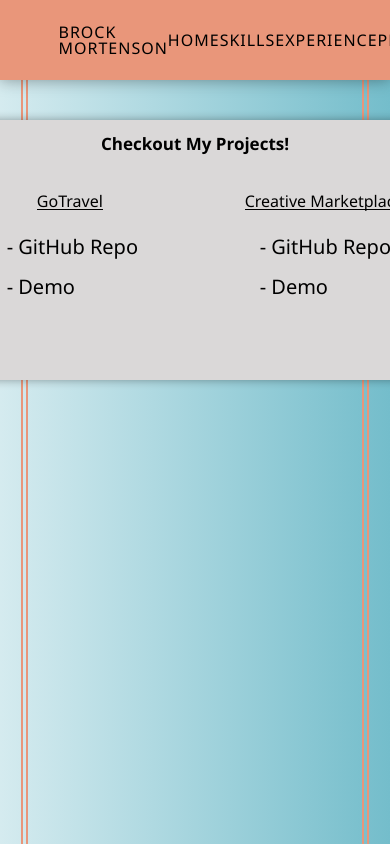
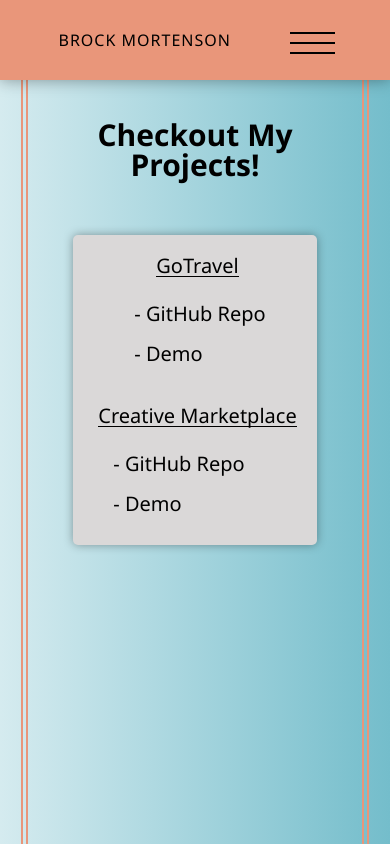
Before and after one commit to brockmortenson/my-website, a React (Create React App) app: page /Projects in a window 390 px wide. Built offline with nearby package versions, Linux system fonts and the light colour scheme.

Commit message:
added responsive design to each component. Attempted a responsive hamburger menu following a youtube video but for some reason mine is not working properly.

```diff
--- a/src/Components/Header.js
+++ b/src/Components/Header.js
@@ -4,13 +4,21 @@ import '../styles/header.css';
 function Header() {
     return (
         <div className='Header'>
+            <div>
                 <h1>BROCK MORTENSON</h1>
+                <div>
+                    <input className='toggler' type='checkbox' />
+                    <div className='hamburger'><div></div></div>
+                </div>
+            </div>
             <nav>
+                <div>
                     <Link to='/' style={{ textDecoration: 'none', color: 'black' }}><p>HOME</p></Link>
                     <Link to='/Skills' style={{ textDecoration: 'none', color: 'black' }}><p>SKILLS</p></Link>
                     <Link to='/Experience' style={{ textDecoration: 'none', color: 'black' }}><p>EXPERIENCE</p></Link>
                     <Link to='/Projects' style={{ textDecoration: 'none', color: 'black' }}><p>PROJECTS</p></Link>
                     <Link to='/Resume' style={{ textDecoration: 'none', color: 'black' }}><p>RESUME</p></Link>
+                </div>
             </nav>
         </div>
     )
--- a/src/Components/Landing.js
+++ b/src/Components/Landing.js
@@ -8,11 +8,11 @@ function Landing() {
                     <section>
                         <img id='profile-pic' src='https://avatars.githubusercontent.com/u/78825072?v=4' alt='brock_photo' />
                         <div className='git-linked'>
-                            <a href='https://github.com/brockmortenson' target='_blank'>
-                                <img id='github' src='https://image.flaticon.com/icons/png/512/25/25231.png' />
+                            <a href='https://github.com/brockmortenson' target='_blank' rel='noreferrer'>
+                                <img id='github' src='https://image.flaticon.com/icons/png/512/25/25231.png'alt='github' />
                             </a>
-                            <a href='https://www.linkedin.com/in/brock-mortenson-webdev/' target='_blank'>
-                                <img id='linkedin' src='https://pngimg.com/uploads/linkedIn/linkedIn_PNG32.png' />
+                            <a href='https://www.linkedin.com/in/brock-mortenson-webdev/' target='_blank' rel='noreferrer' >
+                                <img id='linkedin' src='https://pngimg.com/uploads/linkedIn/linkedIn_PNG32.png' alt='linkedin' />
                             </a>
                         </div>
                     </section>
--- a/src/Components/Projects.js
+++ b/src/Components/Projects.js
@@ -4,16 +4,16 @@ function Projects() {
     return (
         <div className='Projects'>
             <div className='projects-container'>
+                <h2>Checkout My Projects!</h2>
                 <div className='links-container'>
-                    <h2>Checkout My Projects!</h2>
                     <article>
                         <div className='project-name'>
                             <span>
                                 <h3>GoTravel</h3>
                             </span>
                             <div>
-                                <a href='https://github.com/brockmortenson/travel-tours-app' target='_blank' style={{ textDecoration: 'none', color: 'black' }} >- GitHub Repo</a>
-                                <a href='https://gotravelproject.com/' target='_blank' style={{ textDecoration: 'none', color: 'black' }} >- Demo</a>
+                                <a href='https://github.com/brockmortenson/travel-tours-app' target='_blank' rel='noreferrer' style={{ textDecoration: 'none', color: 'black' }} >- GitHub Repo</a>
+                                <a href='https://gotravelproject.com/' target='_blank' rel='noreferrer' style={{ textDecoration: 'none', color: 'black' }} >- Demo</a>
                             </div>
                         </div>
                     </article>
@@ -23,8 +23,8 @@ function Projects() {
                                 <h3>Creative Marketplace</h3>
                             </span>
                             <div>
-                                <a href='https://github.com/etsy-pinterest-clone/etsy-pinterest-clone' target='_blank' style={{ textDecoration: 'none', color: 'black' }} >- GitHub Repo</a>
-                                <a href='https://creativemarketplace.net/' target='_blank' style={{ textDecoration: 'none', color: 'black' }} >- Demo</a>
+                                <a href='https://github.com/etsy-pinterest-clone/etsy-pinterest-clone' target='_blank' rel='noreferrer' style={{ textDecoration: 'none', color: 'black' }} >- GitHub Repo</a>
+                                <a href='https://creativemarketplace.net/' target='_blank' rel='noreferrer' style={{ textDecoration: 'none', color: 'black' }} >- Demo</a>
                             </div>
                         </div>
                     </article>
--- a/src/Components/Skills.js
+++ b/src/Components/Skills.js
@@ -7,31 +7,31 @@ function Skills() {
                 <h1>Skills</h1>
                 <section className='skill-img'>
                     <div>
-                        <img src='https://git-scm.com/images/logos/downloads/Git-Icon-Black.png' />
+                        <img src='https://git-scm.com/images/logos/downloads/Git-Icon-Black.png' alt='git' />
                         <p>Git</p>
                     </div>
                     <div>
-                        <img src='https://sujanbyanjankar.com.np/wp-content/uploads/2019/01/React.js_logo-512.png' />
+                        <img src='https://sujanbyanjankar.com.np/wp-content/uploads/2019/01/React.js_logo-512.png' alt='react' />
                         <p>React.js</p>
                     </div>
                     <div>
-                        <img src='https://img.icons8.com/color/452/nodejs.png' />
+                        <img src='https://img.icons8.com/color/452/nodejs.png' alt='node' />
                         <p>Node.js</p>
                     </div>
                     <div>
-                        <img src='https://upload.wikimedia.org/wikipedia/commons/thumb/9/99/Unofficial_JavaScript_logo_2.svg/480px-Unofficial_JavaScript_logo_2.svg.png' />
+                        <img src='https://upload.wikimedia.org/wikipedia/commons/thumb/9/99/Unofficial_JavaScript_logo_2.svg/480px-Unofficial_JavaScript_logo_2.svg.png'alt='js' />
                         <p>JavaScript ES6</p>
                     </div>
                     <div>
-                        <img src='https://upload.wikimedia.org/wikipedia/commons/thumb/6/61/HTML5_logo_and_wordmark.svg/1024px-HTML5_logo_and_wordmark.svg.png' />
+                        <img src='https://upload.wikimedia.org/wikipedia/commons/thumb/6/61/HTML5_logo_and_wordmark.svg/1024px-HTML5_logo_and_wordmark.svg.png' alt='html' />
                         <p>HTML5</p>
                     </div>
                     <div>
-                        <img src='https://extasius.com/wp-content/uploads/2020/11/css3-logo.png' />
+                        <img src='https://extasius.com/wp-content/uploads/2020/11/css3-logo.png' alt='css' />
                         <p>CSS3</p>
                     </div>
                     <div>
-                        <img src='https://workwiththebest.intraway.com/wp-content/uploads/sites/4/2016/11/asd-2.png' />
+                        <img src='https://workwiththebest.intraway.com/wp-content/uploads/sites/4/2016/11/asd-2.png' alt='postgresql' />
                         <p>PostgreSQL</p>
                     </div>
                 </section>
--- a/src/styles/header.css
+++ b/src/styles/header.css
@@ -15,8 +15,8 @@
     letter-spacing: 1px;
 }
 
-.Header nav {
-    width: 500px;
+.Header nav > div {
+    width: 550px;
     display: flex;
     justify-content: space-evenly;
     letter-spacing: 1px;
@@ -30,3 +30,109 @@
 .Header p:hover {
     filter: drop-shadow(2px 2px 2px #585858);
 }
+
+.toggler {
+    width: 40px;
+    height: 40px;
+    position: absolute;
+    right: 14vw;
+    top: 17px;
+    cursor: pointer;
+    z-index: 2;
+    opacity: 0;
+}
+
+.hamburger {
+    width: 45px;
+    height: 45px;
+    position: absolute;
+    right: 14vw;
+    top: 20px;
+    display: flex;
+    justify-content: center;
+    align-items: center;
+    background-color: darksalmon;
+}
+
+.hamburger > div {
+    position: relative;
+    width: 100%;
+    height: 2px;
+    background-color: black;
+    display: flex;
+    align-items: center;
+    justify-content: center;
+    transition: all 0.4s ease;
+}
+
+.hamburger > div:before,
+.hamburger > div:after {
+    width: 100%;
+    height: 2px;
+    content: '';
+    position: absolute;
+    top: -10px;
+    background: inherit;
+    z-index: 1;
+}
+
+.hamburger > div:after {
+    top: 10px;
+}
+
+.toggler:checked + .hamburger > div {
+    transform: rotate(135deg);
+}
+
+.toggler:checked + .hamburger > div:before,
+.toggler:checked + .hamburger > div:after {
+    top: 0;
+    transform: rotate(90deg);
+}
+
+@media (min-width: 1019px) {
+    .toggler {
+        display: none;
+    }
+    .hamburger {
+        display: none;
+    }
+}
+
+@media (max-width: 1019px) {
+    .toggler:checked ~ .Header nav > div {
+        visibility: visible;
+        opacity: 1;
+    }
+
+    .Header nav > div {
+        position: fixed;
+        top: 0;
+        left: 0;
+        width: 100%;
+        height: 100%;
+        visibility: hidden;
+        opacity: 0;
+        overflow: hidden;
+        display: flex;
+        flex-direction: column;
+        justify-content: center;
+        align-items: center;
+    }
+
+    .Header nav > div {
+        width: 100vw;
+        height: 100vh;
+        background-color: rgba(233, 150, 122, 0.473);
+    }
+
+    .Header > nav > div p {
+        font-size: 35px;
+        text-align: center;
+        padding: 20px;
+        margin: 5px;
+        background-color: darksalmon;
+        border-radius: 5px;
+    }
+
+}
--- a/src/styles/landing.css
+++ b/src/styles/landing.css
@@ -77,3 +77,28 @@
     font-weight: 500;
     font-size: 20px;
 }
+
+@media (max-width: 1131px) {
+    .about {
+        display: flex;
+        flex-direction: column;
+        align-items: center;
+    }
+}
+
+@media (max-width: 823px) {
+    .main-container section {
+        display: flex;
+        flex-direction: column;
+        align-items: center;
+    }
+
+    #profile-pic {
+        width: 300px;
+        height: 300px;
+    }
+
+    .biography {
+        width: 300px;
+    }
+}
--- a/src/styles/projects.css
+++ b/src/styles/projects.css
@@ -20,7 +20,7 @@
 
 .links-container {
     width: 600px;
-    height: 250px;
+    height: 200px;
     display: flex;
     justify-content: space-evenly;
     flex-direction: row;
@@ -31,11 +31,11 @@
     box-shadow: 0px 0px 10px 0px rgba(0,0,0,0.35);
 }
 
-.links-container h2 {
-    position: absolute;
-    font-size: 17px;
-    font-weight: 700;
-    padding: 10px;
+.projects-container h2 {
+    font-size: 30px;
+    font-weight: 600;
+    margin-bottom: 55px;
+    text-align: center;
 }
 
 .links-container div {
@@ -69,7 +69,22 @@
 }
 
 .project-name h3 {
+    font-size: 20px;
     font-weight: 500;
     display: table-cell;
     border-bottom: 1px solid black;
 }
+
+@media (max-width: 993px) {
+    .links-container {
+        width: 92%;
+        height: 300px;
+    }
+}
+
+@media (max-width: 680px) {
+    .links-container {
+        flex-direction: column;
+        align-items: center;
+    }
+}
--- a/src/styles/skills.css
+++ b/src/styles/skills.css
@@ -49,3 +49,16 @@
 .skill-img p {
     margin-top: 10px;
 }
+
+@media (max-width: 1448px) {
+    .skill-img {
+        width: 600px;
+    }
+}
+
+@media (max-width: 1019px) {
+    .skill-img {
+        width: 300px;
+        height: 900px;
+    }
+}
```
Also changed, not shown: 1 other file (tests, documents, lock files or other folders). Lines whose indentation alone changed are shown as unchanged.
